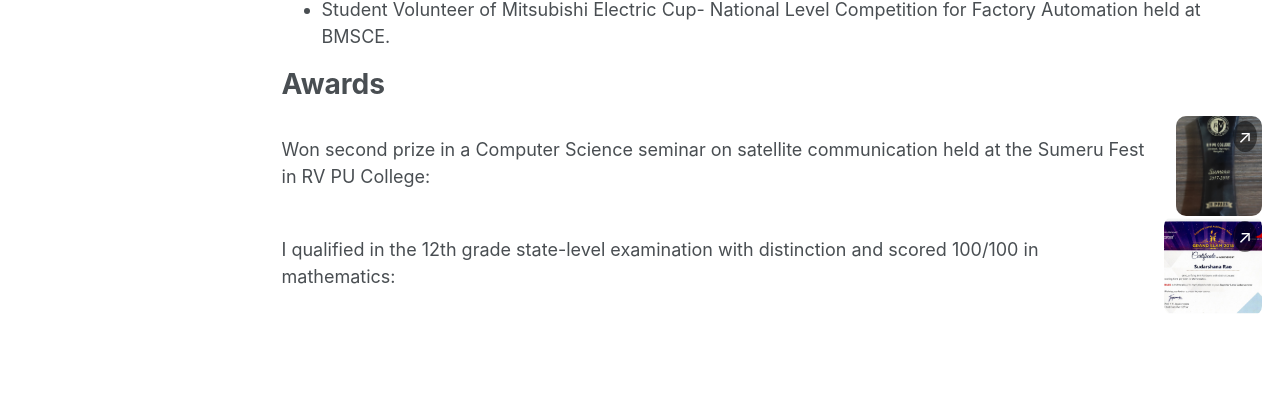
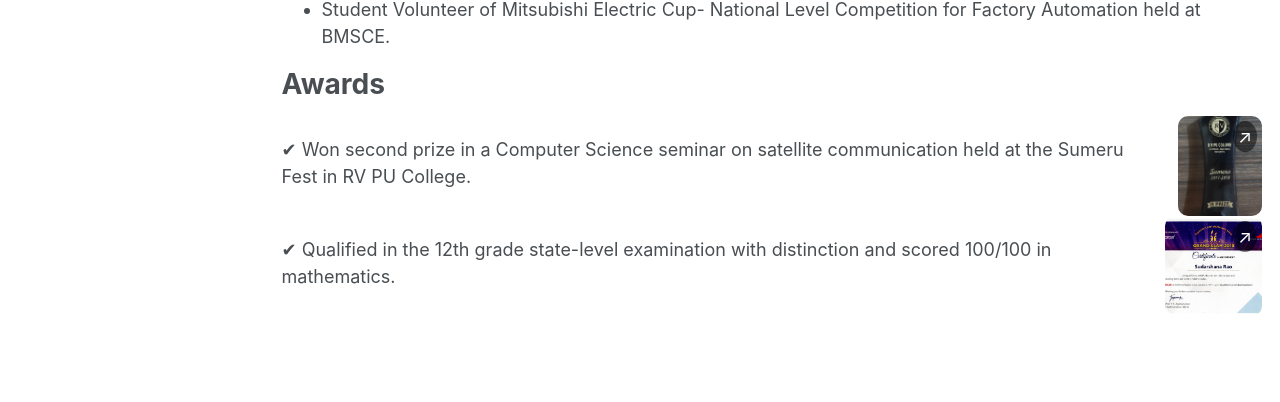
Before and after one commit to SudarshanaSRao/SudarshanaSRao.github.io, a Jekyll site: the page built from _pages/cv.md, in a window 1280 px wide and 1400 px high, scrolled down 1740 px. Shown: the part 677-1079 px from the top of the window. Built offline with Jekyll 4.4.1, drawn with Linux system fonts in a browser that asks for light colours; some of the changed lines change nothing that is shown.

Commit message:
Update cv.md

```diff
--- a/_pages/cv.md
+++ b/_pages/cv.md
@@ -221,8 +221,9 @@
         object-fit: contain;
     }
 </style>
+
 <div class="content-container">
-    <p>Won second prize in a Computer Science seminar on satellite communication held at the Sumeru Fest in RV PU College:</p>
+    <p>✔ Won second prize in a Computer Science seminar on satellite communication held at the Sumeru Fest in RV PU College.</p>
     <div class="thumbnail-container">
         <img src="/images/Trophy.jpg" alt="Satellite Communication Seminar" class="thumbnail" onclick="openPopup()">
         <span class="popup-icon">&#x2197;</span>
@@ -235,20 +236,6 @@
     </div>
 </div>
 
-<div class="content-container">
-    <p>I qualified in the 12th grade state-level examination with distinction and scored 100/100 in mathematics:</p>
-    <div class="thumbnail-container">
-        <img src="/images/Second PUC math.jpg" alt="Second PUC Math" class="thumbnail" onclick="openPopup()">
-        <span class="popup-icon">&#x2197;</span>
-    </div>
-</div>
-<div id="popup" onclick="closePopup()">
-    <div class="popup-content" onclick="event.stopPropagation()">
-        <span class="close-button" onclick="closePopup()">&times;</span>
-        <img id="popupImage" src="/images/Second PUC math.jpg" alt="Full size image PUC Math">
-    </div>
-</div>
-
 <script>
     function openPopup() {
         document.getElementById('popup').style.display = 'flex';
@@ -257,3 +244,98 @@
         document.getElementById('popup').style.display = 'none';
     }
 </script>
+
+<style>
+    .content-container1 {
+        display: flex;
+        align-items: center;
+        justify-content: space-between;
+    }
+    .thumbnail-container1 {
+        position: relative;
+        display: inline-block;
+        margin-left: 20px;
+    }
+    .thumbnail1 {
+        width: 100px;
+        height: 100px;
+        object-fit: cover;
+        border-radius: 10px;
+        cursor: pointer;
+    }
+    .popup-icon1 {
+        position: absolute;
+        top: 5px;
+        right: 5px;
+        font-size: 18px;
+        color: white;
+        background: rgba(0, 0, 0, 0.5);
+        border-radius: 50%;
+        padding: 2px 5px;
+    }
+    #popup1 {
+        display: none;
+        position: fixed;
+        z-index: 1000;
+        top: 0;
+        left: 0;
+        width: 100%;
+        height: 100%;
+        background-color: rgba(0, 0, 0, 0.8);
+        align-items: center;
+        justify-content: center;
+    }
+    .popup-content1 {
+        position: relative;
+        width: 500px;
+        height: 500px;
+        background-color: white;
+        border-radius: 10px;
+        overflow: hidden;
+    }
+    .close-button1 {
+        position: absolute;
+        top: 10px;
+        right: 10px;
+        color: #fff;
+        font-size: 24px;
+        font-weight: bold;
+        cursor: pointer;
+        background-color: rgba(0, 0, 0, 0.5);
+        width: 30px;
+        height: 30px;
+        border-radius: 50%;
+        display: flex;
+        align-items: center;
+        justify-content: center;
+        z-index: 1;
+    }
+    #popupImage1 {
+        width: 100%;
+        height: 100%;
+        object-fit: contain;
+    }
+</style>
+
+<div class="content-container1">
+    <p>✔ Qualified in the 12th grade state-level examination with distinction and scored 100/100 in mathematics.</p>
+    <div class="thumbnail-container1">
+        <img src="/images/Second PUC math.jpg" alt="Second PUC Math" class="thumbnail1" onclick="openPopup1()">
+        <span class="popup-icon1">&#x2197;</span>
+    </div>
+</div>
+<div id="popup1" onclick="closePopup1()">
+    <div class="popup-content1" onclick="event.stopPropagation()">
+        <span class="close-button1" onclick="closePopup1()">&times;</span>
+        <img id="popupImage1" src="/images/Second PUC math.jpg" alt="Full size image PUC Math">
+    </div>
+</div>
+
+<script>
+    function openPopup1() {
+        document.getElementById('popup1').style.display = 'flex';
+    }
+    function closePopup1() {
+        document.getElementById('popup1').style.display = 'none';
+    }
+</script>
```
